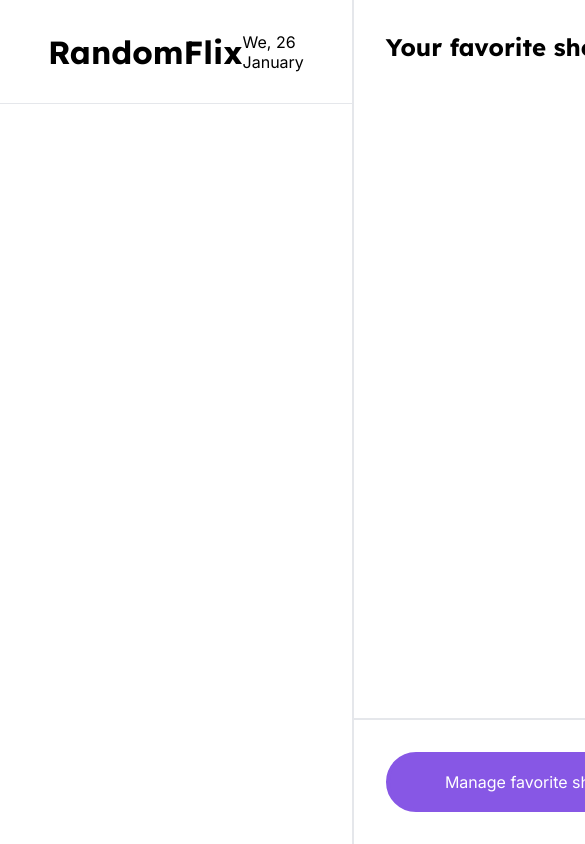
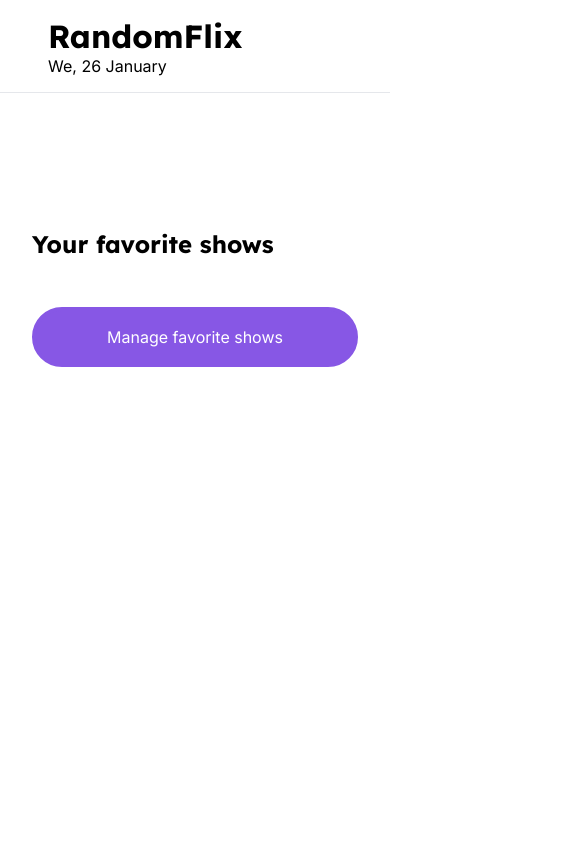
Before and after one commit to romulo-nascimento/randomflix, a Next.js app: page /home in a window 390 px wide. Shown: the top 844 px of the page, 585 px wide, since content can reach past the window. Built offline with nearby package versions, Linux system fonts and the light colour scheme.

Commit message:
Address mobile design issues

```diff
--- a/src/components/Episode/index.tsx
+++ b/src/components/Episode/index.tsx
@@ -11,7 +11,7 @@ const Episode = ({
   image
 }: EpisodeProps) => {
   return (
-    <article className="inline-flex flex-col rounded-3xl overflow-hidden bg-lightest-purple p-8">
+    <article className="inline-flex flex-col rounded-3xl overflow-hidden bg-lightest-purple p-4 md:p-8">
       <div className="rounded-3xl overflow-hidden bg-purple mb-4">
         <Image
           src={image.original}
--- a/src/components/FavoriteShowsList/index.tsx
+++ b/src/components/FavoriteShowsList/index.tsx
@@ -12,7 +12,7 @@ const FavoriteShowsList = () => {
   const isManagingFavorites = route === '/manage';
 
   return (
-    <article className='flex flex-col py-8 max-h-screen h-full'>
+    <article className='flex flex-col py-8 md:max-h-screen h-full'>
       <h2 className="mb-4 px-8 flex-shrink-0">Your favorite shows</h2>
       <ul className="flex flex-col flex-grow overflow-y-auto px-8">
         {
@@ -33,7 +33,7 @@ const FavoriteShowsList = () => {
           ))
         }
       </ul>
-      <div className="flex flex-col pt-8 px-8 border-t-2">
+      <div className="flex flex-col pt-8 px-8 md:border-t-2">
         <Button href={isManagingFavorites ? '/' : '/manage'}>
           {isManagingFavorites ? 'Done' : 'Manage favorite shows'}
         </Button>
--- a/src/components/Header/index.tsx
+++ b/src/components/Header/index.tsx
@@ -4,9 +4,9 @@ const Header = () => {
   const today = format(new Date(), 'EEEEEE, d MMMM');
 
   return (
-    <section className="flex justify-between items-center h-full px-12 border-b">
+    <section className="md:flex justify-between items-center h-full px-12 py-4 border-b">
       <h1>RandomFlix</h1>
-      <span>{today}</span>
+      <span className='none'>{today}</span>
     </section>
   );
 };
--- a/src/components/SearchShowList/index.tsx
+++ b/src/components/SearchShowList/index.tsx
@@ -22,7 +22,7 @@ const SearchShowList = ({ shows }: { shows: Show[] }) => {
   };
 
   return (
-    <ul className="grid gap-6 grid-cols-3">
+    <ul className="grid gap-6 grid-cols-2 md:grid-cols-3">
       {
         shows.map((show: Show) => (
           <ShowTile
--- a/src/components/Sidebar/index.tsx
+++ b/src/components/Sidebar/index.tsx
@@ -2,7 +2,7 @@ import FavoriteShowsList from '../FavoriteShowsList';
 
 const Sidebar = () => {
   return (
-    <section className="border-l-2 h-full">
+    <section className="mt-16 md:mt-0 md:border-l-2 h-full">
       <FavoriteShowsList />
     </section>
   );
--- a/src/pages/_app.tsx
+++ b/src/pages/_app.tsx
@@ -16,7 +16,7 @@ function App({ Component, pageProps }: AppProps) {
         <title>RandomFlix</title>
       </Head>
       <FavoritesProvider>
-        <div className={`grid max-h-screen ${styles['home']}`}>
+        <div className={`md:grid md:max-h-screen ${styles['home']}`}>
           <header className={styles['home__header']}>
             <Header />
           </header>
--- a/src/pages/home/index.tsx
+++ b/src/pages/home/index.tsx
@@ -2,7 +2,7 @@ import { RandomPicker } from '../../components';
 
 function Home() {
   return (
-    <section className="max-w-3xl mx-auto pt-10">
+    <section className="max-w-3xl mx-6 md:mx-auto pt-10">
       <RandomPicker />
     </section>
   );
--- a/src/pages/manage/index.tsx
+++ b/src/pages/manage/index.tsx
@@ -27,7 +27,7 @@ const Manage = () => {
   };
 
   return (
-    <section className="max-w-3xl mx-auto pt-10 flex flex-col max-h-full">
+    <section className="max-w-3xl mx-6 md:mx-auto pt-10 flex flex-col max-h-full">
       <SearchBar
         onChange={handleSearchBarChange}
       />
```
